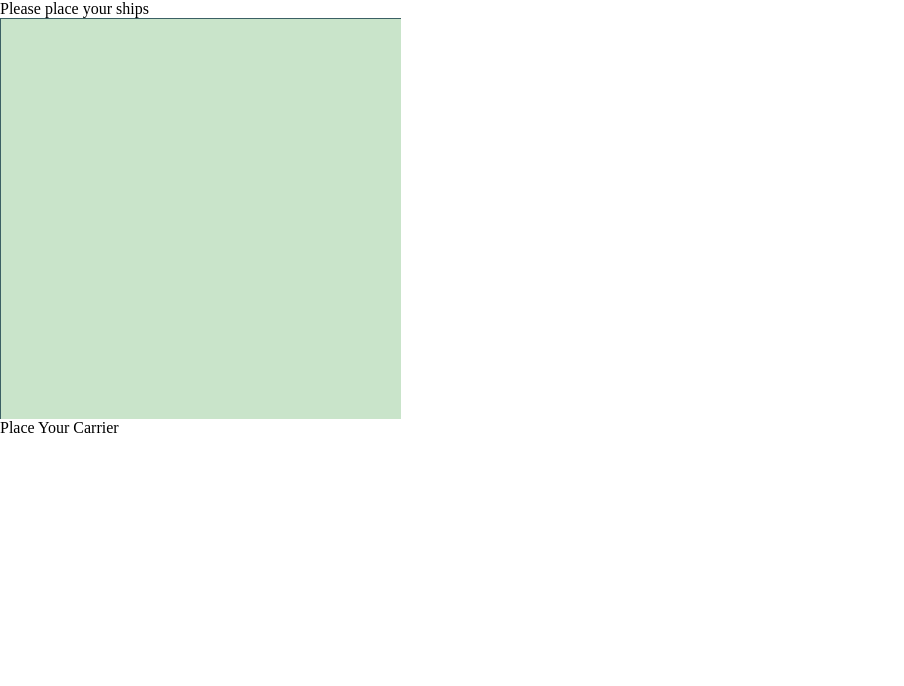
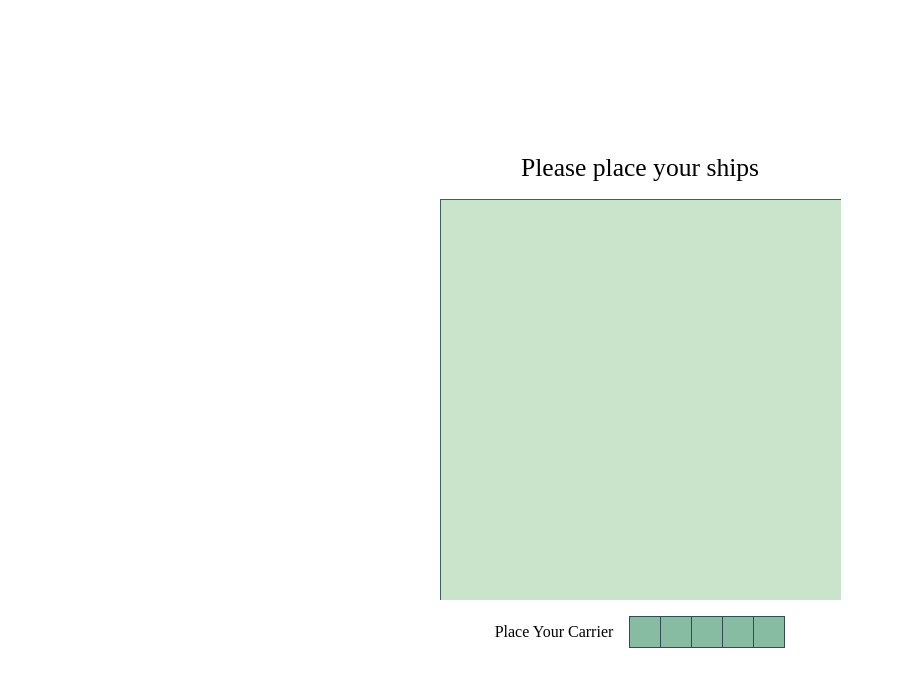
Before and after one commit to devashishchakraborty/battleship, a plain HTML site: page index.html in a window 1280 px wide. Shown: the whole page, without its empty margins (0-904 px from the left). Drawn offline with Linux system fonts and the light colour scheme.

Commit message:
Added styles to current Ship Icon for both vertical and horizontal Orientation.

```diff
--- a/style.css
+++ b/style.css
@@ -8,7 +8,7 @@ html, body{
     --charcoal: #364958;
 }
 
-.placeShips{
+.shipPlacingArea{
     display: flex;
     flex-direction: column;
     justify-content: center;
@@ -17,7 +17,7 @@ html, body{
     gap: 16px;
 }
 
-.placeShips .title{
+.shipPlacingArea .title{
     font-size: 1.6em;
 }
 
@@ -31,12 +31,36 @@ html, body{
     border-top: 1px solid var(--dark-slate-gray);
 }
 
-.boardGrid > div:hover{
+/* .boardGrid > div:hover{
     background-color: var(--cambridge-blue);
-}
+} */
 
 .boardGrid > *{
     border-right: 1px solid var(--dark-slate-gray);
     border-bottom: 1px solid var(--dark-slate-gray);
+}
 
+.shipPlacingArea .currentShip{
+    display: flex;
+    align-items: center;
+    gap: 16px;
 }
+
+.currentShipIcon{
+    display: flex;
+    border: 1px solid var(--charcoal);
+}
+
+.currentShipIcon > div{
+    height: 30px;
+    width: 30px;
+    background-color: var(--cambridge-blue);
+}
+
+.currentShipIcon[orientation="horizontal"] > div + div{
+    border-left: 1px solid var(--charcoal);
+}
+
+.currentShipIcon[orientation="vertical"] > div + div{
+    border-top: 1px solid var(--charcoal);
+}
```
